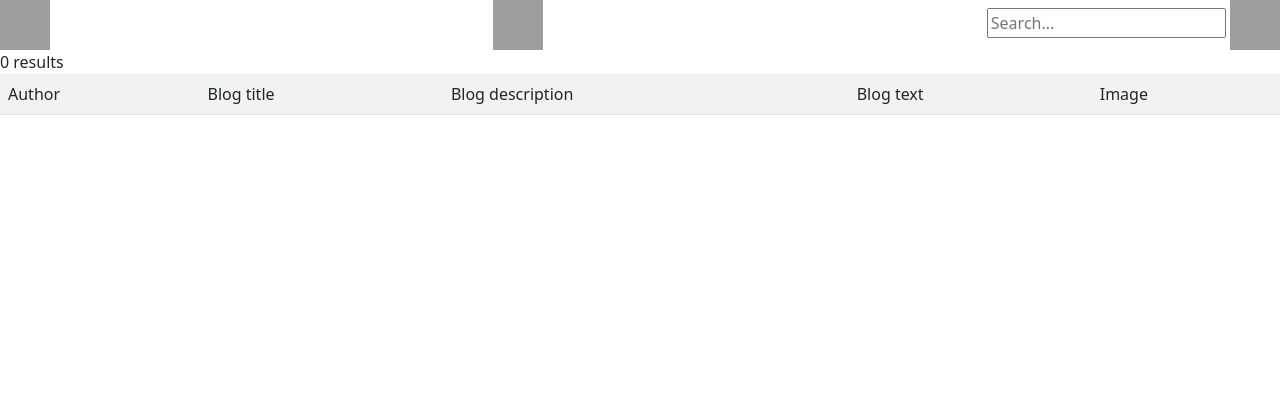
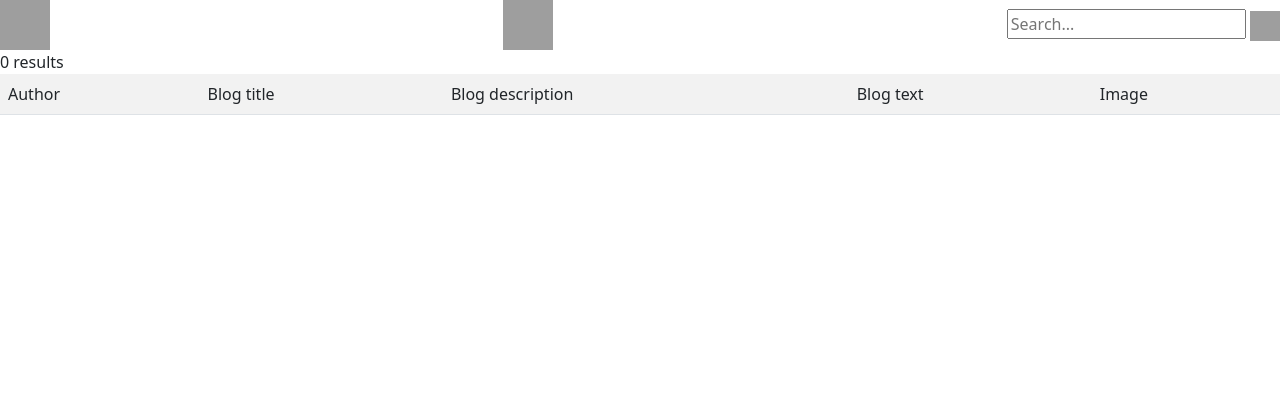
Before and after one commit to MyNameJaeff/Blog-website, a PHP site: page /allblogs.php in a window 1280 px wide. Shown: the top 420 px of the page. Run offline with PHP 8.4, Linux system fonts and the light colour scheme; data that the repository does not hold is empty; grey boxes are pictures that could not be loaded.

Commit message:
new icons

```diff
--- a/php/header.php
+++ b/php/header.php
@@ -9,15 +9,15 @@
     <title>Blog website</title>
 </head>
 <body>
-    <header class="d-flex justify-content-between">
+    <header class="d-flex justify-content-between align-items-center">
         <div class="menu">
-            <a href="#"><img src="../images/huh.png" alt="huh" width="50" height="50"></a>
+            <a href="#"><img src="../images/menu.png" alt="huh" width="50" height="50"></a>
         </div>
         <a href="index.php"><img src="../images/huh.png" alt="huh" width="50" height="50"></a>
         <div class="search">
             <form method="POST">
                 <input type="text" name="search" placeholder="Search...">
-                <a href=""><img src="../images/huh.png" alt="huh" width="50" height="50"></a>
+                <a href=""><img src="../images/searchglass.png" alt="huh" width="30" height="30"></a>
             </form>
         </div>
     </header>
```
Also changed, not shown: images/menu.png (added), images/searchglass.png (added).
